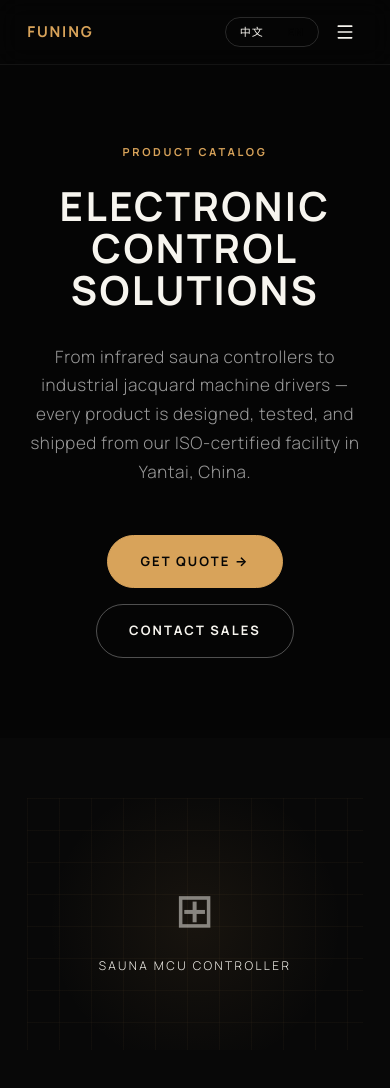
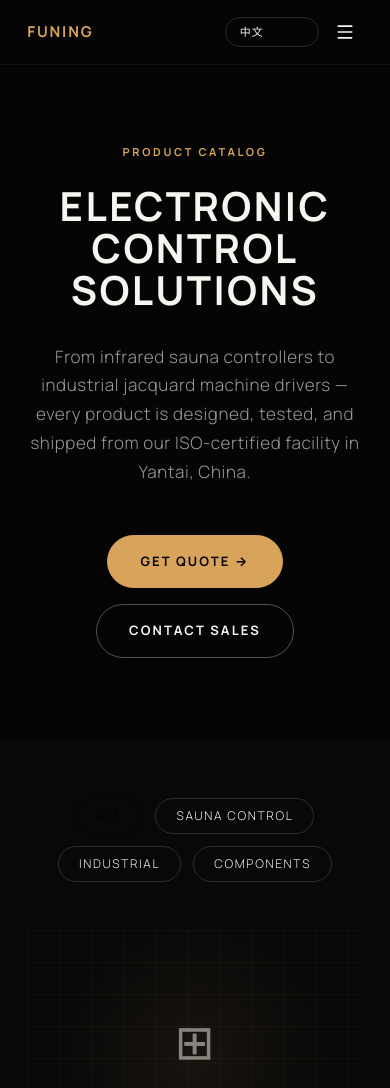
Before and after one commit to ytfnec/funing-website, a Next.js app: page /products in a window 390 px wide. Shown: the top 1088 px of the page. Built offline with nearby package versions, Linux system fonts and the light colour scheme.

Commit message:
Add category filter to products listing
Chip-style filter (All / Sauna Control / Industrial / Components)
filters the product list client-side; localized labels and an
empty state. Each product now carries a category.

```diff
--- a/src/app/products/page.tsx
+++ b/src/app/products/page.tsx
@@ -1,10 +1,14 @@
 'use client';
 
+import { useState } from 'react';
 import Link from 'next/link';
 import { useLang } from '@/lib/i18n';
 
+type Category = 'all' | 'sauna-control' | 'industrial-control' | 'components';
+
 export default function ProductsPage() {
   const { t } = useLang();
+  const [activeCategory, setActiveCategory] = useState<Category>('all');
 
   const products = [
     {
@@ -16,6 +20,7 @@
       specs: [t('p.saunaControllers.spec1'), t('p.saunaControllers.spec2'), t('p.saunaControllers.spec3'), t('p.saunaControllers.spec4')],
       icon: '⊞',
       placeholder: t('prod.placeholder1'),
+      category: 'sauna-control' as Category,
     },
     {
       slug: 'jacquard-drivers',
@@ -26,6 +31,7 @@
       specs: [t('p.jacquard.spec1'), t('p.jacquard.spec2'), t('p.jacquard.spec3'), t('p.jacquard.spec4')],
       icon: '⊟',
       placeholder: t('prod.placeholder2'),
+      category: 'industrial-control' as Category,
     },
     {
       slug: 'branded-units',
@@ -36,6 +42,7 @@
       specs: [t('p.branded.spec1'), t('p.branded.spec2'), t('p.branded.spec3'), t('p.branded.spec4')],
       icon: '◈',
       placeholder: t('prod.placeholder3'),
+      category: 'sauna-control' as Category,
     },
     {
       slug: 'accessories',
@@ -46,8 +53,20 @@
       specs: [t('p.accessories.spec1'), t('p.accessories.spec2'), t('p.accessories.spec3'), t('p.accessories.spec4')],
       icon: '◇',
       placeholder: t('prod.placeholder4'),
+      category: 'components' as Category,
     },
   ];
+
+  const categories: { key: Category; label: string }[] = [
+    { key: 'all', label: t('prod.filter.all') },
+    { key: 'sauna-control', label: t('prod.filter.sauna') },
+    { key: 'industrial-control', label: t('prod.filter.industrial') },
+    { key: 'components', label: t('prod.filter.components') },
+  ];
+
+  const filtered = activeCategory === 'all'
+    ? products
+    : products.filter((p) => p.category === activeCategory);
 
   return (
     <>
@@ -70,8 +89,27 @@
 
       {/* Product Listing */}
       <section className="px-page py-[clamp(60px,8vw,100px)] bg-[#080808]">
-        <div className="max-w-[1280px] mx-auto space-y-[clamp(48px,7vw,80px)]">
-          {products.map((s, i) => (
+        <div className="max-w-[1280px] mx-auto">
+          {/* Category filter */}
+          <div className="flex flex-wrap justify-center gap-3 mb-[clamp(48px,6vw,72px)]">
+            {categories.map((cat) => (
+              <button
+                key={cat.key}
+                type="button"
+                onClick={() => setActiveCategory(cat.key)}
+                className={`px-5 py-2 rounded-full text-[12px] tracking-[0.14em] uppercase border transition-all duration-200 ${
+                  activeCategory === cat.key
+                    ? 'bg-[var(--amber)] text-[#050505] border-[var(--amber)] font-bold'
+                    : 'border-[rgba(255,255,255,0.15)] text-[var(--gray)] hover:border-[var(--amber)] hover:text-white'
+                }`}
+              >
+                {cat.label}
+              </button>
+            ))}
+          </div>
+
+          <div className="space-y-[clamp(48px,7vw,80px)]">
+          {filtered.map((s, i) => (
             <article
               key={s.slug}
               className="grid grid-cols-1 md:grid-cols-2 gap-[clamp(40px,6vw,80px)] items-center"
@@ -133,6 +171,13 @@
               </div>
             </article>
           ))}
+          </div>
+
+          {filtered.length === 0 && (
+            <div className="text-center py-16 text-[var(--gray)]">
+              {t('prod.filter.empty')}
+            </div>
+          )}
         </div>
       </section>
 
--- a/src/lib/i18n.tsx
+++ b/src/lib/i18n.tsx
@@ -149,6 +149,11 @@
     'home.cta.btn2': 'Contact Us',
 
     // ─── Products Page ───
+    'prod.filter.all': 'All',
+    'prod.filter.sauna': 'Sauna Control',
+    'prod.filter.industrial': 'Industrial',
+    'prod.filter.components': 'Components',
+    'prod.filter.empty': 'No products in this category yet.',
     'prod.hero.eyebrow': 'Product Catalog',
     'prod.hero.title1': 'Electronic Control',
     'prod.hero.title2': 'Solutions',
@@ -594,6 +599,11 @@
     'home.cta.btn2': '联系我们',
 
     // ─── Products Page ───
+    'prod.filter.all': '全部',
+    'prod.filter.sauna': '桑拿控制',
+    'prod.filter.industrial': '工业控制',
+    'prod.filter.components': '配件',
+    'prod.filter.empty': '该分类暂无产品。',
     'prod.hero.eyebrow': '产品目录',
     'prod.hero.title1': '电子控制',
     'prod.hero.title2': '解决方案',
```
